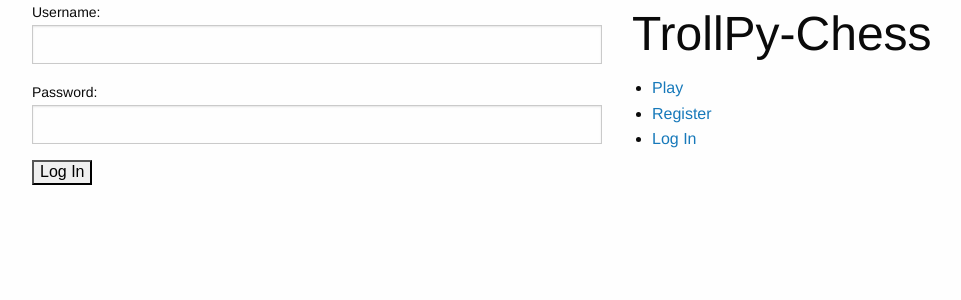
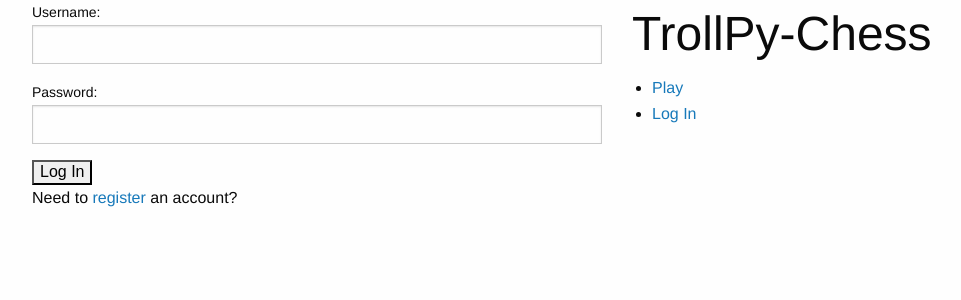
Before and after one commit to JoeyDeRosa/TrollPy, a Python web app: template trollpy/templates/login.jinja2 in a window 1280 px wide. Shown: the top 300 px of the page, without its empty margins (23-984 px from the left). Run offline with Jinja, Linux system fonts and the light colour scheme; the template is opened without the code that fills it, so the values that code supplies are empty; some libraries are stand-ins or nearby versions.

Commit message:
register screen is only on the login screen

```diff
--- a/trollpy/templates/layout.jinja2
+++ b/trollpy/templates/layout.jinja2
@@ -34,9 +34,6 @@
                 </li>
                 {% else %}
                 <li>
-                    <a href="{{ request.route_url('registration') }}">Register</a>
-                </li>
-                <li>
                     <a href="{{ request.route_url('login') }}">Log In</a>
                 </li>
                 {% endif %}
--- a/trollpy/templates/login.jinja2
+++ b/trollpy/templates/login.jinja2
@@ -15,4 +15,7 @@
         <input type="submit" value="Log In"/>
     </form>
 
+<p>Need to <a href="{{ request.route_url('registration') }}">register</a> an account?
+
+
 {% endblock %}
```
